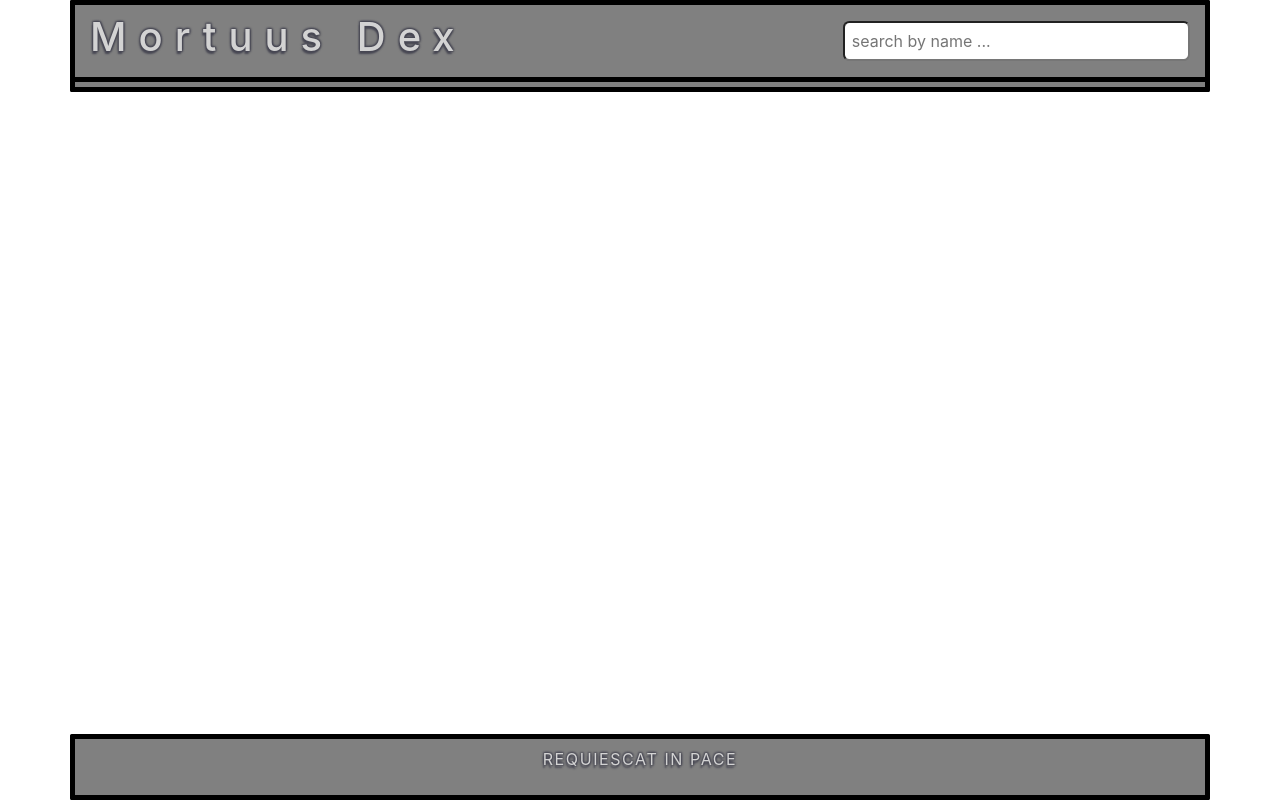
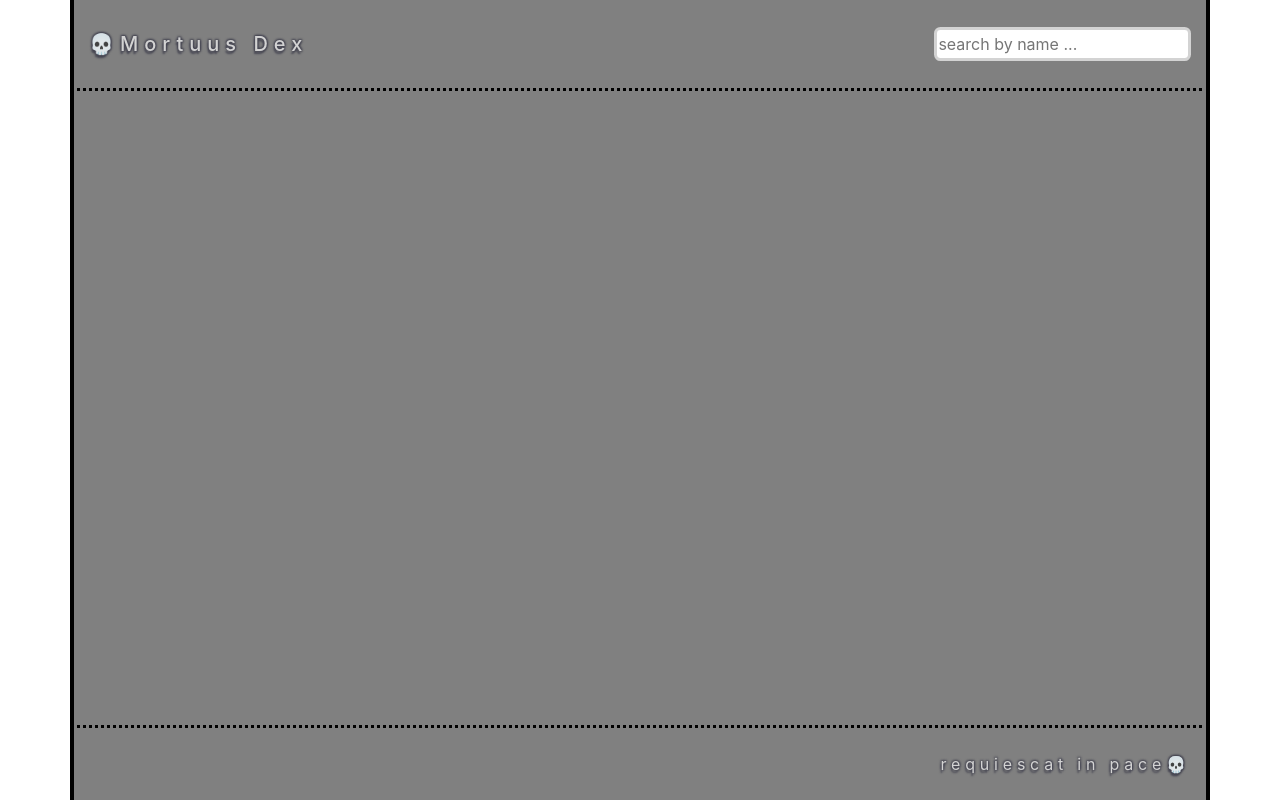
Before and after one commit to RobinNicodemus/Mortis-dex, a plain HTML site: page index.html in a window 1280 px wide. Drawn offline with nearby package versions, Linux system fonts and the light colour scheme; no server answers.

Commit message:
Working prototype

```diff
--- a/css/styles.css
+++ b/css/styles.css
@@ -1,66 +1,66 @@
-/* * {
-	background-color: grey;
-}
+.row {
+	background-color: grey
+ }
 
 .list-group-item {
-
-}
-*/
-.main {
- 	margin-top: 82px;
-	width: 100%;
-	justify-content: center;
-}
-
-.modal-open,
-.navbar,
-.footer {
-  overflow: hidden;
-  padding-right: 0px !important;
-}
-
-.navbar,
-.footer {
-	background-color: grey;
-	border: 5px solid black;
-	border-radius: 0.1em;
-	padding-left: 0;
-	padding-right: 0;
-}
-
-
-.body {
-	border: 5px solid black;
-	background-color: grey;
-	border-radius: 0.1em;
-	padding-left: 0;
-	padding-right: 0;
-}
-
-#data-list {
-	width: 100%;
-}
-
-.list-group-item {
-	color: beige;
+	text-align: center;
+	padding: 0.5em 0;
+	margin: 0.5em 0;
+	color: white;
 	letter-spacing: 0.05em;
-	background-color: grey;
+	background-color: gray;
+	border: 1px solid black;
+	transition:
+		letter-spacing 0.5s,
+		color 1.5s,
+		background-color 1.5s;
+		box-shadow: -3px 5px 5px 3px rgba(0,0,0,0.75);
 }
 
 .list-group-item-action:focus,
 .list-group-item-action:hover {
 	color: beige;
 	background-color: black;
+	letter-spacing: 0.1em;
 }
 
-.search {
-	width: 100%;
-	border-radius: 0.4em;
-	padding: 0.4em;
+.main {
+ 	padding-top: 90px;
+	padding-bottom: 74px;
+	border: 4px solid black;
+	min-height: 100vh;
 }
 
-h1,
-.footer > p {
+#data-list {
+	border-left: 3px solid black;
+	border-right: 3px solid black;
+	padding: 0 1em;
+}
+
+.fixed-top,
+.fixed-bottom {
+	left: auto;
+	right: auto;
+	border-left: 4px solid black;
+	border-right: 4px solid black;
+}
+
+.fixed-top {
+	border-bottom: 3px dotted black;
+}
+
+.fixed-bottom {
+	border-top: 3px dotted black;
+}
+
+.h5 {
+	color: lightgray;
+}
+
+.h1,
+.h5,
+.footer > span
+ {
 	letter-spacing: 0.3em;
 	color: lightgray;
 	text-shadow:
@@ -70,14 +70,40 @@ h1,
 		1px 1px 2px #474753;
 }
 
-.footer > p {
-	padding: 0.5em;
-  text-transform: uppercase;
+.h5 {
 	letter-spacing: 0.1em;
-	color: lightgray;
-	text-shadow:
-		-1px -1px 2px #474753,
-		1px -1px 2px #474753,
-		-1px 3px 2px #474753,
-		1px 1px 2px #474753;
 }
+
+.container {
+  padding-right: 15px !important;
+	padding-left: 15px !important;
+}
+
+.modal-content {
+	background-color: #bdbdbd;
+}
+
+button.close {
+	text-decoration: underline;
+}
+
+.modal-img {
+	max-width: 80%;
+}
+
+input.search {
+	padding: 0.1em;
+	border-radius: 0.4em;
+	border: 3px solid lightgray;
+}
+
+@media only screen and (max-width: 576px) {
+	span.header {
+		display: none;
+	}
+
+	.main {
+	 	padding-top: 59px;
+		padding-bottom: 43px;
+		}
+}
--- a/index.html
+++ b/index.html
@@ -7,25 +7,24 @@
 	 <link href="https://fonts.googleapis.com/css?family=Montserrat:400,700%7CRoboto&amp;subset=latin-ext" rel="stylesheet">
    <link rel="stylesheet" href="https://stackpath.bootstrapcdn.com/bootstrap/4.3.1/css/bootstrap.min.css" integrity="sha384-ggOyR0iXCbMQv3Xipma34MD+dH/1fQ784/j6cY/iJTQUOhcWr7x9JvoRxT2MZw1T" crossorigin="anonymous">
    <link rel="stylesheet" type="text/css" href="css/styles.css">
-   <title>Mortis Dex</title>
+   <title>Mortuus Dex</title>
   </head>
-  <body>
-    <div class="body container">
-      <nav class="navbar container fixed-top">
-        <h1 class="col">Mortuus Dex</h1>
-        <div class="col-4">
-          <input class="search" type="search" placeholder="search by name ..."/>
-        </div>
+  <body class="container" id="body">
+      <nav class=" row navbar container fixed-top py-sm-4">
+        <span class="navbar-brand mb-0 mr-0 h1">💀</span>
+        <span class="navbar-brand mb-0 header h1">Mortuus Dex</span>
+        <input class="search ml-auto" type="search" aria-label="Search" placeholder="search by name ..."/>
       </nav>
-      <div class="main">
-        <div class="list-group" id='data-list'></div>
+      <div class="row main">
+        <div class="list-group w-75 m-auto" id='data-list'></div>
       </div>
-      <div class="footer container fixed-bottom">
-        <p class="col text-center">requiescat in pace</p>
+      <div class="row footer py-2 py-sm-4 container fixed-bottom">
+        <span class="ml-auto text-center">requiescat in pace</span>
+        <span class="span-bottom">💀</span>
       </div>
-    </div>
 
-    <div class="modal fade" id='detailsModal'>
+ <!-- Modal -->
+    <div class="modal fade" id='detailsModal' aria-label="modalContainer" aria-hidden="true">
       <div class="modal-dialog" role="document">
         <div class="modal-content">
           <div class="modal-header">
```
